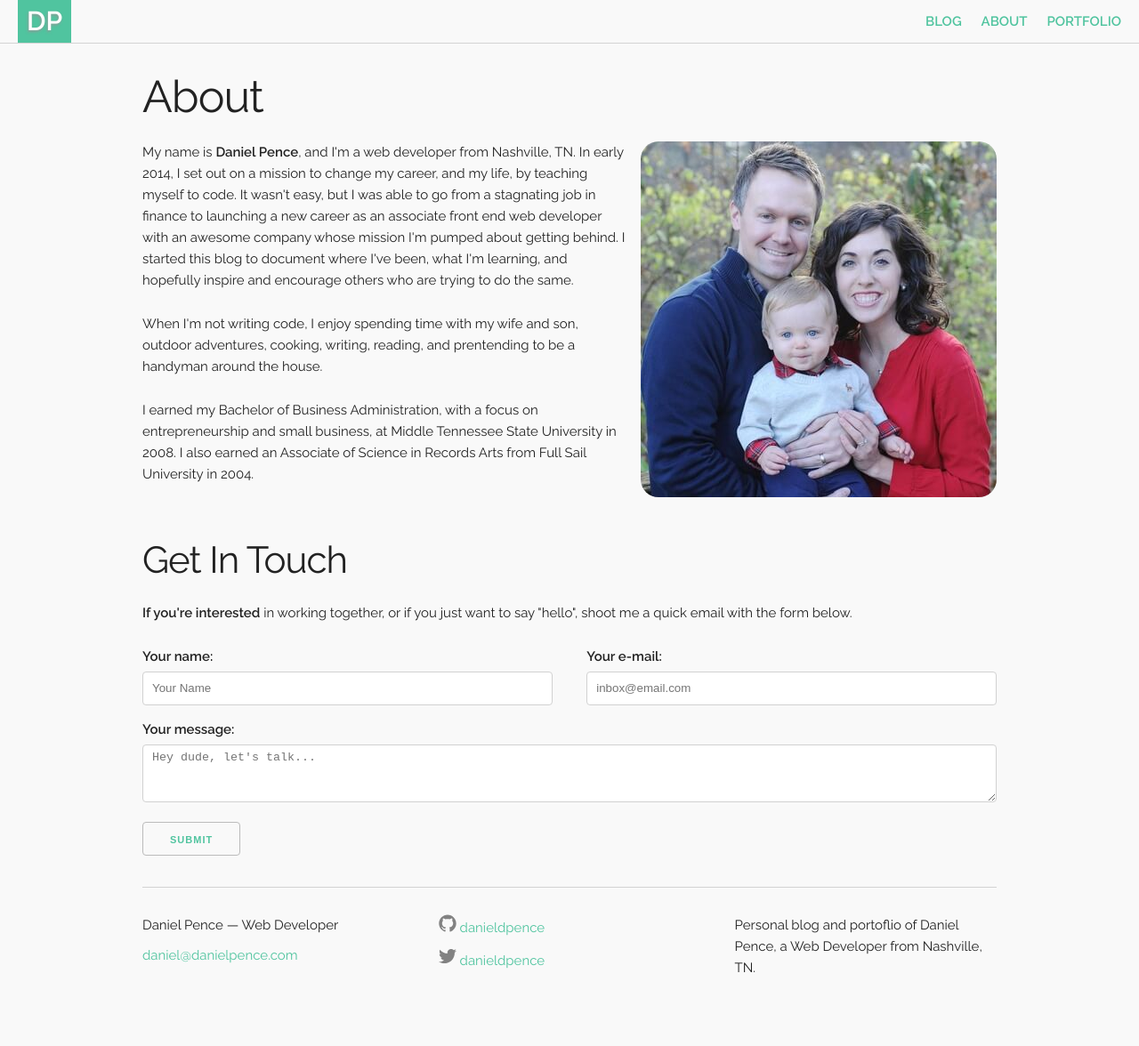
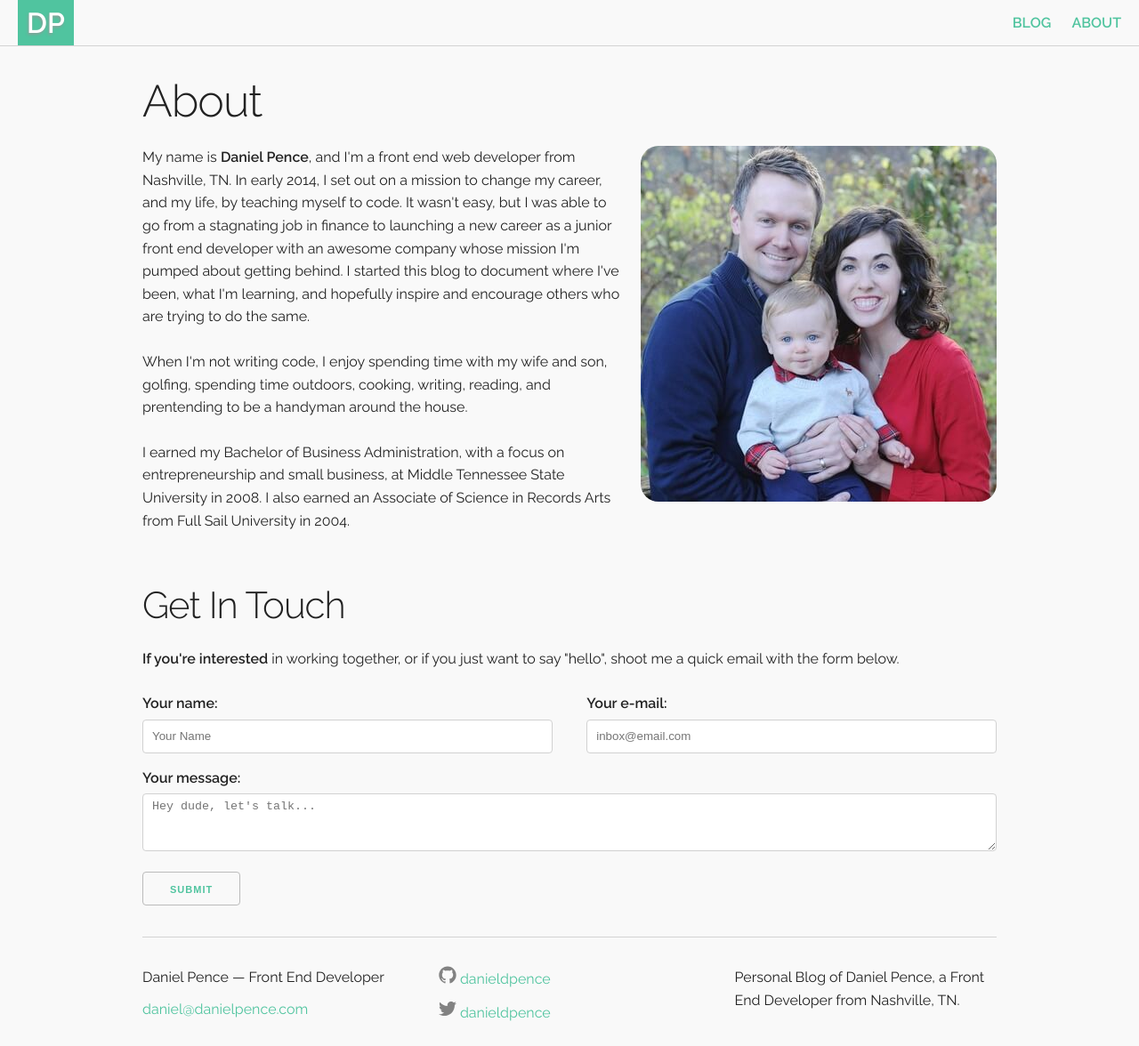
Before and after one commit to danieldpence/ddp-jekyll, a Jekyll site: the page built from about.html, in a window 1280 px wide. Shown: the whole page at 89% size. Built offline with Jekyll 4.4.1, drawn with Linux system fonts in a browser that asks for light colours; before the commit the page ends 1125 px from its top, so only the background shows below that.

Commit message:
Update posts, remove portfolio for now, and change a few styles

```diff
--- a/_config.yml
+++ b/_config.yml
@@ -1,13 +1,13 @@
 # Site settings
-title: Daniel Pence &mdash; Web Developer
+title: Daniel Pence &mdash; Front End Developer
 logo-text: DP
 email: daniel@danielpence.com
-description: Personal blog and portoflio of Daniel Pence, a Web Developer from Nashville, TN.
+description: Personal Blog of Daniel Pence, a Front End Developer from Nashville, TN.
 baseurl: "" # the subpath of your site, e.g. /blog/
 url: "http://www.danielpence.com" # the base hostname & protocol for your site
 twitter_username: danieldpence #enter twitter handle
 github_username:  danieldpence #enter github handle
-google_font: "Raleway:400,600"
+google_font: "Raleway:300,400,600"
 paginate: 3
 
 
--- a/_sass/_layout.scss
+++ b/_sass/_layout.scss
@@ -39,7 +39,7 @@
 }
 
 
-/*----- Post-List  -----*/
+/*----- INDEX PAGE: Post-List  -----*/
 
 .masthead {
     height: 400px;
--- a/_sass/_skeleton.scss
+++ b/_sass/_skeleton.scss
@@ -121,10 +121,10 @@ are based on 10px sizing. So basically 1.5rem = 15px :) */
 html {
   font-size: 62.5%; }
 body {
-  font-size: 1.5em; /* currently ems cause chrome bug misinterpreting rems on body element */
+  font-size: 1.6em; /* currently ems cause chrome bug misinterpreting rems on body element */
   line-height: 1.6;
   font-weight: 400;
-  font-family: "Raleway", "HelveticaNeue", "Helvetica Neue", Helvetica, Arial, sans-serif;
+  font-family: "Raleway", sans-serif;
   color: #222; }
 
 
--- a/about.html
+++ b/about.html
@@ -7,9 +7,9 @@ permalink: /about/
     <h1>About</h1>
     <div class="row">
         <img src="/img/family.jpg" class="about-image u-pull-right">
-        <p>My name is <strong>Daniel Pence</strong>, and I'm a web developer from Nashville, TN. In early 2014, I set out on a mission to change my career, and my life, by teaching myself to code. It wasn't easy, but I was able to go from a stagnating job in finance to launching a new career as an associate front end web developer with an awesome company whose mission I'm pumped about getting behind. I started this blog to document where I've been, what I'm learning, and hopefully inspire and encourage others who are trying to do the same.</p>
+        <p>My name is <strong>Daniel Pence</strong>, and I'm a front end web developer from Nashville, TN. In early 2014, I set out on a mission to change my career, and my life, by teaching myself to code. It wasn't easy, but I was able to go from a stagnating job in finance to launching a new career as a junior front end developer with an awesome company whose mission I'm pumped about getting behind. I started this blog to document where I've been, what I'm learning, and hopefully inspire and encourage others who are trying to do the same.</p>
 
-        <p>When I'm not writing code, I enjoy spending time with my wife and son, outdoor adventures, cooking, writing, reading, and prentending to be a handyman around the house.</p>
+        <p>When I'm not writing code, I enjoy spending time with my wife and son, golfing, spending time outdoors, cooking, writing, reading, and prentending to be a handyman around the house.</p>
 
         <p>I earned my Bachelor of Business Administration, with a focus on entrepreneurship and small business, at Middle Tennessee State University in 2008. I also earned an Associate of Science in Records Arts from Full Sail University in 2004.</p>
     </div>
--- a/index.html
+++ b/index.html
@@ -21,7 +21,7 @@ layout: default
           {% else %}
         {% endif %}
 
-        <p class="post-description">{{ post.description | truncatewords: 24 }}</p>
+        <p class="post-description">{{ post.description }}</p>
         <a class="button" href="{{ post.url | prepend: site.baseurl }}">Read More</a>
 
       </li>
```
Also changed, not shown: _posts/2015-06-02-yet-another-awesome-test-post.md (+71 -8 lines), _drafts/2015-06-01-welcome-to-jekyll.markdown (renamed from _posts/2015-06-01-welcome-to-jekyll.markdown), _drafts/portfolio.html (renamed from portfolio.html), img/hiyah.jpg (added).
